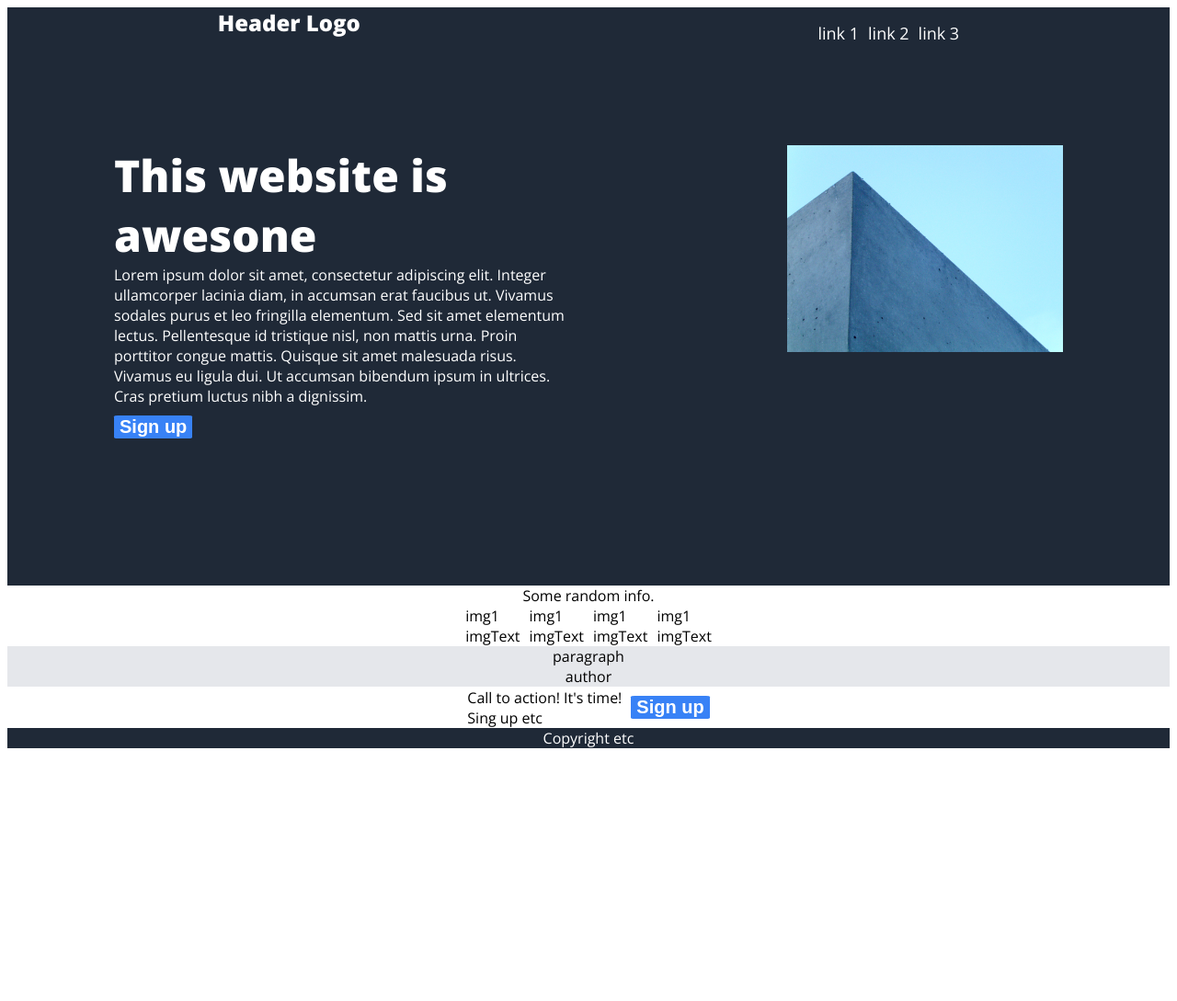
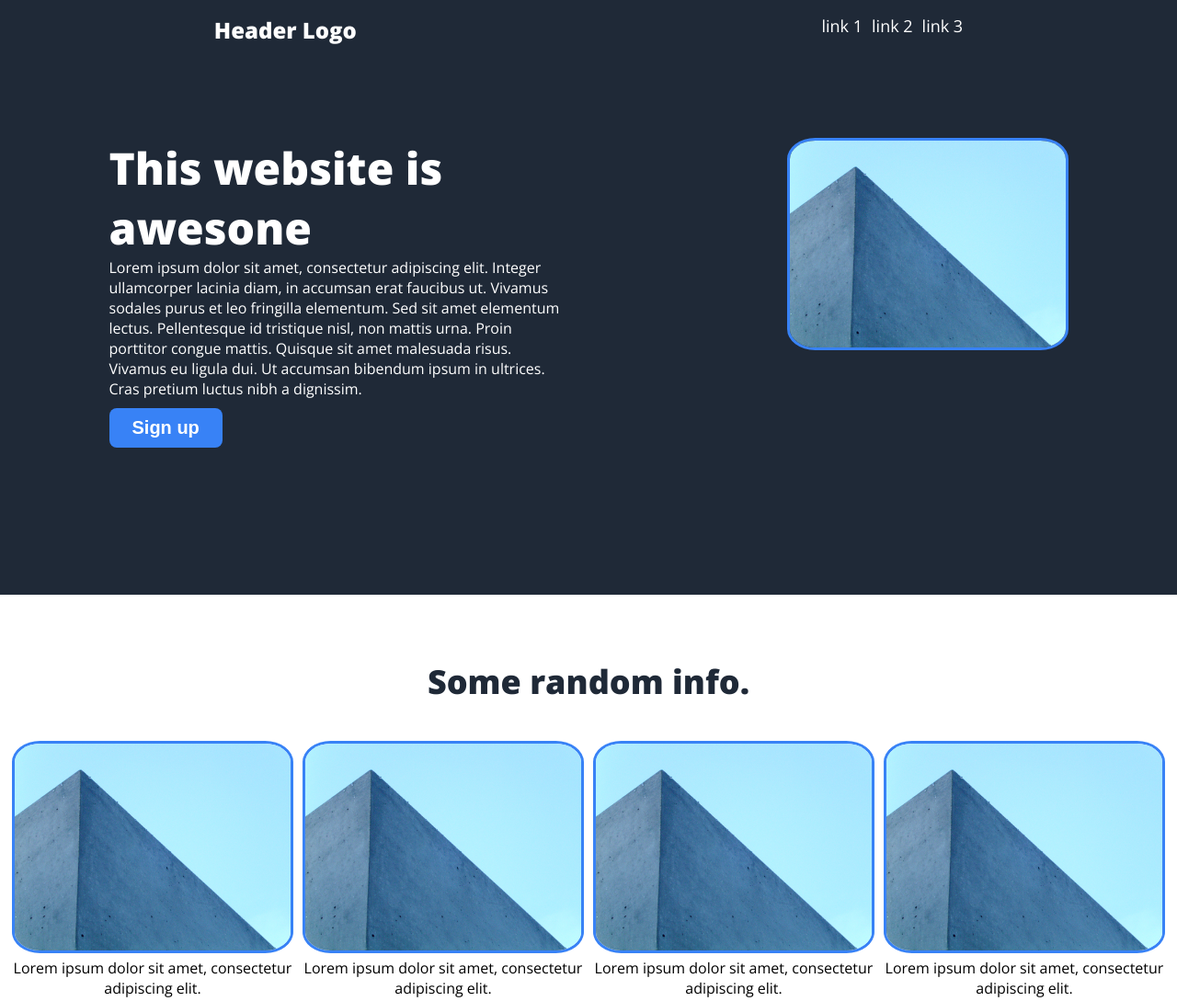
Before and after one commit to piotr-tomczyk/FirstPage, a plain HTML site: page index.html in a window 1280 px wide. Shown: the top 1089 px of the page at 92% size. Before the commit the page ends 822 px from the top, so only its background shows below. Drawn offline with nearby package versions, Linux system fonts and the light colour scheme.

Commit message:
Add remaining css

```diff
--- a/index.html
+++ b/index.html
@@ -29,7 +29,7 @@
             <button>Sign up</button>
         </div>
         <div class="bottom-header-image">
-            <img src="./images/img1.jpg">
+            <img class="img1" src="./images/img1.jpg">
         </div>
     </div>
     <div class="content">
@@ -37,41 +37,45 @@
             <div class="one-info">Some random info.</div>
             <div class="one-images">
                 <div class="one-img-one">
-                    <div>img1</div>
-                    <div>imgText</div>
+                    <div><img class="img1" src="./images/img1.jpg"></div>
+                    <div>Lorem ipsum dolor sit amet, consectetur adipiscing elit.</div>
                 </div>
                 <div class="one-img-two">
-                    <div>img1</div>
-                    <div>imgText</div>
+                    <div><img class="img1" src="./images/img1.jpg"></div>
+                    <div>Lorem ipsum dolor sit amet, consectetur adipiscing elit.</div>
                 </div>
                 <div class="one-img-three">
-                    <div>img1</div>
-                    <div>imgText</div>
+                    <div><img class="img1" src="./images/img1.jpg"></div>
+                    <div>Lorem ipsum dolor sit amet, consectetur adipiscing elit.</div>
                 </div>
                 <div class="one-img-four">
-                    <div>img1</div>
-                    <div>imgText</div>
+                    <div><img class="img1" src="./images/img1.jpg"></div>
+                    <div>Lorem ipsum dolor sit amet, consectetur adipiscing elit.</div>
                 </div>
             </div>
         </div>
         <div class="two">
-            <div class="two-quote">paragraph</div>
-            <div class="two-author">author</div>
+            <div class="two-quote">Lorem ipsum dolor sit amet, consectetur adipiscing elit.
+                Integer ullamcorper lacinia diam, in accumsan erat faucibus ut.
+                Vivamus sodales purus et leo fringilla elementum.
+                Sed sit amet elementum lectus. Pellentesque id tristique nisl, non mattis urna.
+            </div>
+            <div class="two-author">-Julius, the Cesear</div>
         </div>
         <div class="three">
             <div class="three-sign-up">
                 <div class="three-text">
-                    <div>Call to action! It's time!</div>
-                    <div>Sing up etc</div>
+                    <div class="three-text-title">Call to action! It's time!</div>
+                    <div class="three-text-text">Sing up here</div>
                 </div>
-                <div class="three-button">
-                    <button>Sign up</button>
+                <div class="three-buttons">
+                    <button class="three-button">Sign up</button>
                 </div>
             </div>
         </div>
     </div>
     <div class="footer">
-        <div>Copyright etc</div>
+        <div>Copyright © Piotr Tomczyk 2022</div>
     </div>
 </body>
 </html>
--- a/styles.css
+++ b/styles.css
@@ -3,15 +3,18 @@ body{
     display: flex;
     flex-direction: column;
     font-family: Open Sans;
+    padding: 0;
+    margin: 0;
 }
 .header{
     display: flex;
     justify-content: space-around;
     height:150px;
 }
-.header-text{
+.header-text, .two-author, .three-text-title{
     font-size: 24px;
     font-weight: 900;
+    padding-top:16px;
 }
 .bottom-header{
     display:flex;
@@ -29,9 +32,12 @@ body{
 .botoom-header-text{
     font-size: 18px;
 }
-img, .bottom-header-image{
+.img1{
     width:300px;
     height: auto;
+    border-radius: 10%;
+    border-style: solid;
+    border-color: #3882F6;
 }
 .header, .bottom-header, .footer{
     background-color: #1F2937;
@@ -46,12 +52,22 @@ img, .bottom-header-image{
     display:flex;
     align-items: center;
     flex-direction: column;
+    padding-top: 50px;
+    padding-bottom: 50px;
+}
+.one-info{
+    font-size: 36px;
+    font-weight: 900;
+    color:#1F2937;
+    padding: 20px;
 }
 .one-images{
     display: flex;
     align-items: center;
     justify-content: center;
     gap: 10px;
+    text-align: center;
+    padding: 20px;
 }
 .two{
     display: flex;
@@ -59,23 +75,54 @@ img, .bottom-header-image{
     justify-content: center;
     flex-direction: column;
     background-color: #E5E7EB;
+    padding-top: 100px;
+    padding-bottom: 100px;
+    padding-left: 350px;
+    padding-right: 350px;
+}
+.two-quote{
+    font-style: italic;
+    font-weight: lighter;
+    font-size: 36px;
+    color: #1F2937;
+}
+.two-author{
+    color: #1f2937;
+    padding-left: 500px;
 }
 .three{
     display: flex;
     align-items: center;
     justify-content: center;
+    background-color: #3882F6;
+    border-radius: 10px;
+    padding-left: 100px;
+    padding-right: 100px;
+    padding-top: 50px;
+    padding-bottom: 50px;
+    margin:200px;
+}
+.three-text-title, .three-text-text{
+    color:white;
 }
 .three-sign-up{
     display: flex;
     flex-direction: row;
     align-items: center;
     justify-content: center;
-    gap: 10px;
+    gap: 70px;
 }
 .footer{
     display: flex;
     align-items: center;
     justify-content: center;
+    padding:24px;
+    font-weight: bolder;
+    font-size:24px;
+}
+.three-button{
+    border-style: solid;
+    border-color: #E5E7EB;
 }
 ul{
     display: flex;
@@ -90,10 +137,11 @@ a{
 button{
     background-color: #3882F6;
     border:none;
-    border-radius: 5%;
+    border-radius: 8px;
     color: white;
     font-size: 20px;
     font-weight: 700;
     margin-top: 10px;
     margin-bottom: 10px;
+    padding: 10px 25px 10px 25px;
 }
```
